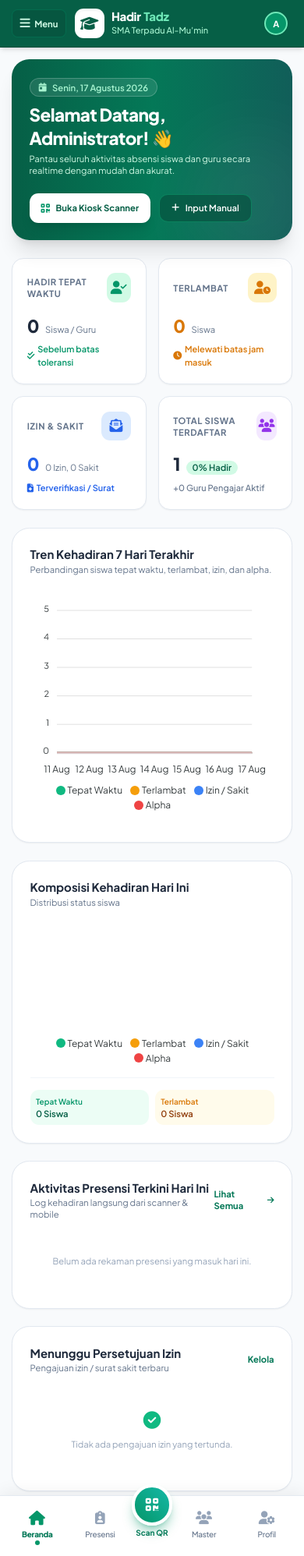
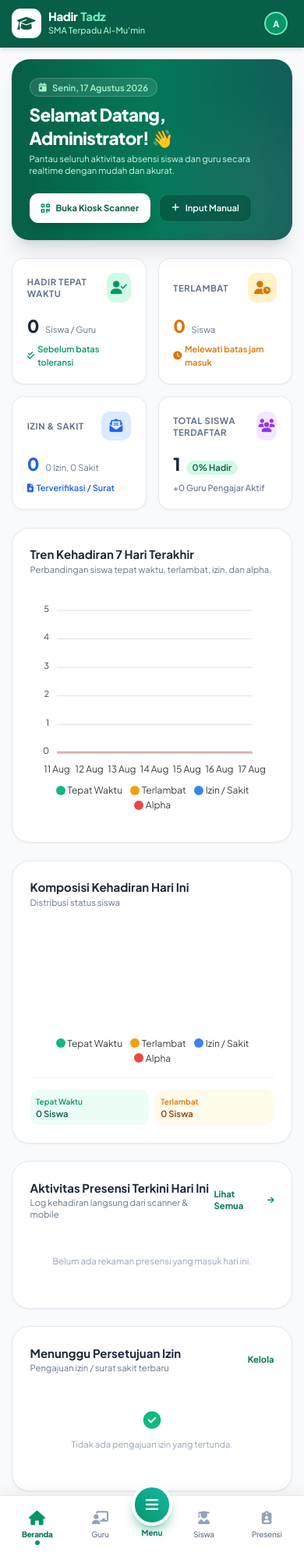
Before and after one commit to abdrohman968/HadirTadz, a PHP site: page /absensi_digital/admin/index.php in a window 390 px wide. Shown: the whole page at 78% size. Run offline with PHP 8.4, Linux system fonts and the light colour scheme; the visitor is signed in with stand-in values (Sample User, id 1); data comes from the database, SQL or seed files in the repository; data that the repository does not hold is empty; some libraries are stand-ins or nearby versions.

Commit message:
Admin mobile: tombol Menu dipindah ke navbar bottom (Beranda-Guru-Menu-Siswa-Presensi), hapus burger kiri atas

```diff
--- a/includes/bottom_nav.php
+++ b/includes/bottom_nav.php
@@ -44,12 +44,17 @@ function bottom_nav_item($url, $icon, $label, $isActive, $isCenter = false) {
     <div class="flex items-center justify-around max-w-lg mx-auto">
 
         <?php if ($role === 'admin'): ?>
-            <!-- ADMIN BOTTOM NAV: Beranda, Presensi, Scanner (Center), Master, Profil -->
+            <!-- ADMIN BOTTOM NAV: Beranda, Guru, Menu (Center -> buka drawer), Siswa, Presensi -->
             <?= bottom_nav_item("$base_url/admin/index.php", "fa-solid fa-house", "Beranda", is_bottom_active('admin', 'index.php')) ?>
+            <?= bottom_nav_item("$base_url/admin/teachers.php", "fa-solid fa-chalkboard-user", "Guru", is_bottom_active('admin', 'teachers.php')) ?>
+            <button id="bottom-menu-btn" type="button" aria-label="Buka menu utama" class="relative -top-5 flex flex-col items-center group">
+                <div class="w-14 h-14 rounded-full bg-gradient-to-tr from-emerald-600 to-teal-500 text-white flex items-center justify-center text-xl shadow-lg shadow-emerald-600/40 border-4 border-white transform active:scale-95 transition group-hover:scale-105">
+                    <i class="fa-solid fa-bars"></i>
+                </div>
+                <span class="text-[10px] font-bold text-emerald-700 mt-0.5">Menu</span>
+            </button>
+            <?= bottom_nav_item("$base_url/admin/students.php", "fa-solid fa-user-graduate", "Siswa", is_bottom_active('admin', 'students.php')) ?>
             <?= bottom_nav_item("$base_url/admin/attendance.php", "fa-solid fa-clipboard-user", "Presensi", is_bottom_active('admin', 'attendance.php')) ?>
-            <?= bottom_nav_item("$base_url/scan.php", "fa-solid fa-qrcode", "Scan QR", false, true) ?>
-            <?= bottom_nav_item("$base_url/admin/students.php", "fa-solid fa-users", "Master", is_bottom_active('admin', 'students.php') || is_bottom_active('admin', 'teachers.php') || is_bottom_active('admin', 'classes.php')) ?>
-            <?= bottom_nav_item("$base_url/auth/profile.php", "fa-solid fa-user-gear", "Profil", is_bottom_active('auth', 'profile.php') || is_bottom_active('admin', 'settings.php')) ?>
 
         <?php elseif ($role === 'guru'): ?>
             <!-- GURU BOTTOM NAV: Beranda, Kelas, Absen GPS (Center), Jurnal, Profil -->
--- a/includes/footer.php
+++ b/includes/footer.php
@@ -10,7 +10,7 @@ $base_url = get_base_url();
     <!-- Sidebar Controller Script -->
     <script>
         const desktopSidebarBtn = document.getElementById('desktop-sidebar-btn');
-        const mobileMenuBtn = document.getElementById('mobile-menu-btn');
+        const bottomMenuBtn = document.getElementById('bottom-menu-btn');
         const appSidebar = document.getElementById('app-sidebar');
         const mobileSidebarBackdrop = document.getElementById('mobile-sidebar-backdrop');
 
@@ -25,9 +25,9 @@ $base_url = get_base_url();
             });
         }
 
-        // Mobile: drawer sidebar (hanya Admin yang punya tombol Menu)
-        if (mobileMenuBtn && appSidebar && mobileSidebarBackdrop) {
-            mobileMenuBtn.addEventListener('click', () => {
+        // Mobile: drawer sidebar dibuka dari tombol "Menu" di bottom nav (Admin)
+        if (bottomMenuBtn && appSidebar && mobileSidebarBackdrop) {
+            bottomMenuBtn.addEventListener('click', () => {
                 appSidebar.classList.toggle('-translate-x-full');
                 mobileSidebarBackdrop.classList.toggle('hidden');
             });
--- a/includes/header.php
+++ b/includes/header.php
@@ -68,19 +68,12 @@ $page_title = $page_title ?? 'Absensi Digital';
     <header class="no-print flex-shrink-0 z-30 bg-emerald-800 text-white shadow-md border-b border-emerald-900">
         <div class="px-4 sm:px-6 lg:px-8">
             <div class="flex items-center justify-between h-16">
-                <!-- Left: Desktop Burger, Mobile Menu (Admin), Brand -->
+                <!-- Left: Desktop Burger, Brand -->
                 <div class="flex items-center gap-3">
                     <!-- Desktop Burger: hide/show sidebar -->
                     <button id="desktop-sidebar-btn" type="button" title="Tampilkan / Sembunyikan menu samping" class="hidden lg:flex items-center justify-center p-2 rounded-lg text-emerald-100 hover:bg-emerald-700 focus:outline-none focus:ring-2 focus:ring-emerald-400">
                         <i class="fa-solid fa-bars text-xl"></i>
                     </button>
-                    <!-- Mobile Menu (hanya Admin; Guru & Siswa memakai bottom nav) -->
-                    <?php if (($current_user['role_code'] ?? '') === 'admin'): ?>
-                    <button id="mobile-menu-btn" type="button" class="lg:hidden flex items-center gap-1.5 px-2.5 py-1.5 rounded-lg bg-emerald-900/50 border border-emerald-700/60 text-emerald-100 hover:bg-emerald-700 focus:outline-none focus:ring-2 focus:ring-emerald-400">
-                        <i class="fa-solid fa-bars text-base"></i>
-                        <span class="text-xs font-bold">Menu</span>
-                    </button>
-                    <?php endif; ?>
                     <a href="<?= $base_url ?>/index.php" class="flex items-center gap-2.5 group">
                         <div class="w-10 h-10 rounded-xl bg-white text-emerald-800 flex items-center justify-center font-extrabold text-xl shadow-inner group-hover:scale-105 transition-transform overflow-hidden">
                             <?php if (!empty($school['logo_url'])): ?>
```
